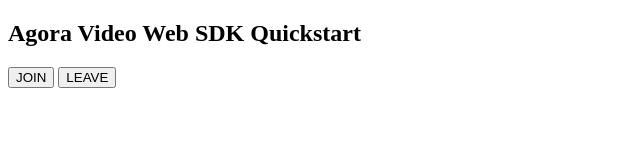
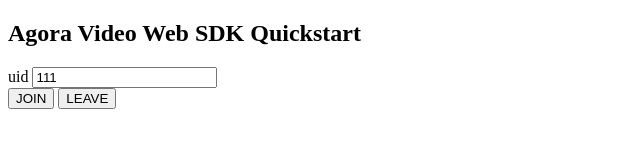
Before and after one commit to cnysex/demo, a website built with webpack: page agora_web_quickstart/index.html in a window 1280 px wide. Shown: the whole page, without its empty margins (0-640 px from the left). Built offline with nearby package versions, Linux system fonts and the light colour scheme; what agora-rtc-sdk-ng would draw is missing.

Commit message:
fix: add uid

```diff
--- a/agora_web_quickstart/basicVideoCall.js
+++ b/agora_web_quickstart/basicVideoCall.js
@@ -70,6 +70,9 @@
     });
 
     window.onload = function () {
+
+        options.uid = document.querySelector('#uid').value
+
         document.getElementById("join").onclick = async function () {
           console.log(options)
             // Join an RTC channel.
--- a/agora_web_quickstart/index.html
+++ b/agora_web_quickstart/index.html
@@ -14,6 +14,12 @@
   <h2 class="left-align">Agora Video Web SDK Quickstart</h2>
   <div class="row">
     <div>
+      <label>
+        uid
+        <input name="uuid" id="uid" value="111">
+      </label>
+    </div>
+    <div>
       <button type="button" id="join">JOIN</button>
       <button type="button" id="leave">LEAVE</button>
     </div>
```
Also changed, not shown: 1 other file.
